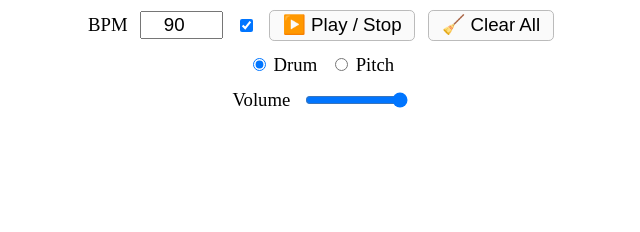
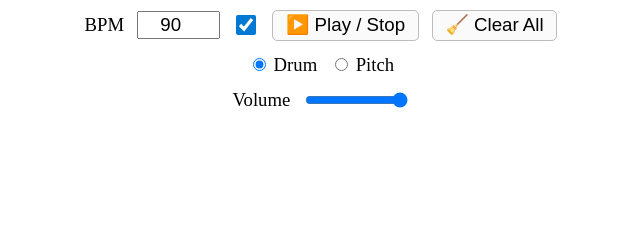
Before and after one commit to VisualMusicalMinds/Rhythm-Boxes-Simple, a plain HTML site: page index.html in a window 1280 px wide. Shown: the part 539-771 px from the top of the page, 319-959 px from the left. Drawn offline with Linux system fonts and the light colour scheme.

Commit message:
Update style.css

```diff
--- a/style.css
+++ b/style.css
@@ -219,3 +219,10 @@ body {
   font-size: 1em;
   margin-left: 1vw;
 }
+.tick-mute-checkbox {
+  width: 1.5em;
+  height: 1.5em;
+  accent-color: #0078D4;
+  vertical-align: middle;
+  cursor: pointer;
+}
```
